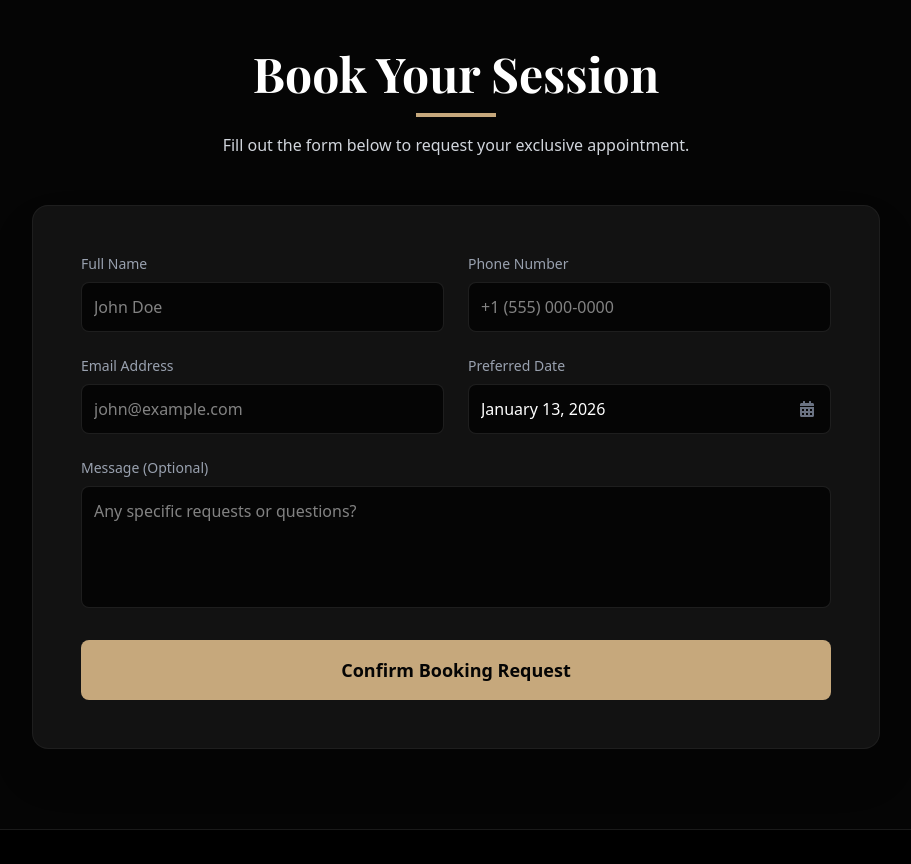
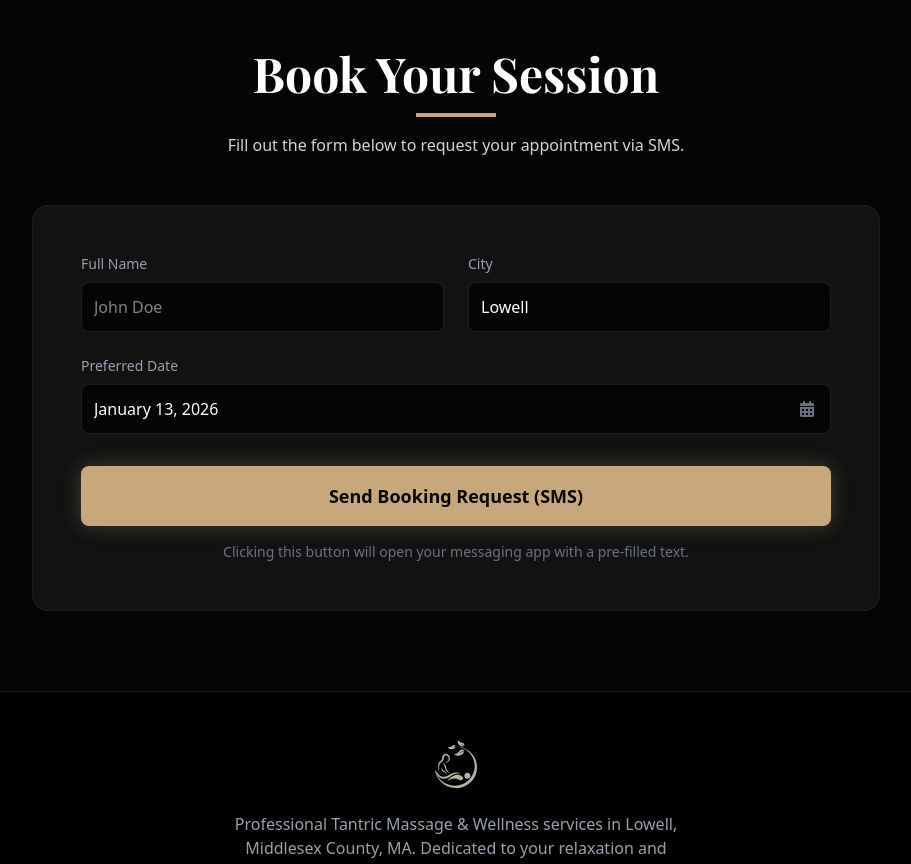
Before and after one commit to hmendiolach/landing_sabrinna, a Next.js app: page / in a window 1280 px wide. Shown: the part 1440-2304 px from the top of the page, without its empty margins (184-1095 px from the left). Built offline with nearby package versions, Linux system fonts and the light colour scheme; a web font is replaced by a local one.

Commit message:
refactor: remove emailjs, update form to SMS with name/city/date

```diff
--- a/components/BookingForm.tsx
+++ b/components/BookingForm.tsx
@@ -1,37 +1,25 @@
 "use client";
-import React, { useState, useRef } from 'react';
+import React, { useState } from 'react';
 import DatePicker from "react-datepicker";
 import "react-datepicker/dist/react-datepicker.css";
-import emailjs from '@emailjs/browser';
 import { FaCalendarAlt } from 'react-icons/fa';
 
 export default function BookingForm() {
-  const form = useRef<HTMLFormElement>(null);
   const [startDate, setStartDate] = useState<Date | null>(new Date());
-  const [loading, setLoading] = useState(false);
-  const [status, setStatus] = useState<'idle' | 'success' | 'error'>('idle');
 
-  const sendEmail = (e: React.FormEvent) => {
+  const handleSubmit = (e: React.FormEvent<HTMLFormElement>) => {
     e.preventDefault();
-    setLoading(true);
+    const form = e.currentTarget;
+    const name = (form.elements.namedItem('user_name') as HTMLInputElement).value;
+    const city = (form.elements.namedItem('user_city') as HTMLInputElement).value;
+    const date = startDate ? startDate.toLocaleDateString('en-US', { weekday: 'long', year: 'numeric', month: 'long', day: 'numeric' }) : 'a future date';
 
-    if (form.current) {
-      emailjs.sendForm(
-        'service_c9g79gq',
-        'template_66r33s9',
-        form.current,
-        'user_4X4X4X4X4X4X4X4X4X4X4' // Nota: Necesitas reemplazar esto con tu Public Key real de EmailJS
-      )
-      .then((result) => {
-          setLoading(false);
-          setStatus('success');
-          if(form.current) form.current.reset();
-      }, (error) => {
-          setLoading(false);
-          setStatus('error');
-          console.error(error.text);
-      });
-    }
+    // Construct SMS message in English as requested
+    // "Hi Sabrina, my name is [Name], I would like to book a massage session for [Date] in [City]."
+    const message = `Hi Sabrina, my name is ${name}. I would like to book a massage session for ${date} in ${city}.`;
+
+    // Open SMS app
+    window.location.href = `sms:+16176554053?&body=${encodeURIComponent(message)}`;
   };
 
   return (
@@ -41,11 +29,11 @@ export default function BookingForm() {
           <h2 className="text-3xl md:text-5xl font-serif font-bold text-white mb-4">Book Your Session</h2>
           <div className="w-20 h-1 bg-brand-gold mx-auto"></div>
           <p className="mt-4 text-gray-300">
-            Fill out the form below to request your exclusive appointment.
+            Fill out the form below to request your appointment via SMS.
           </p>
         </div>
 
-        <form ref={form} onSubmit={sendEmail} className="bg-brand-gray p-8 md:p-12 rounded-2xl shadow-2xl border border-white/5">
+        <form onSubmit={handleSubmit} className="bg-brand-gray p-8 md:p-12 rounded-2xl shadow-2xl border border-white/5">
           <div className="grid grid-cols-1 md:grid-cols-2 gap-6 mb-6">
             <div className="flex flex-col">
               <label className="text-sm font-medium text-gray-400 mb-2">Full Name</label>
@@ -57,30 +45,21 @@ export default function BookingForm() {
                 placeholder="John Doe"
               />
             </div>
+
             <div className="flex flex-col">
-              <label className="text-sm font-medium text-gray-400 mb-2">Phone Number</label>
+              <label className="text-sm font-medium text-gray-400 mb-2">City</label>
               <input
-                type="tel"
-                name="user_phone"
+                type="text"
+                name="user_city"
                 required
+                defaultValue="Lowell"
                 className="bg-brand-dark border border-white/10 rounded-lg p-3 text-white focus:outline-none focus:border-brand-gold transition-colors"
-                placeholder="+1 (555) 000-0000"
+                placeholder="Lowell"
               />
             </div>
           </div>
 
-          <div className="grid grid-cols-1 md:grid-cols-2 gap-6 mb-6">
-            <div className="flex flex-col">
-              <label className="text-sm font-medium text-gray-400 mb-2">Email Address</label>
-              <input
-                type="email"
-                name="user_email"
-                required
-                className="bg-brand-dark border border-white/10 rounded-lg p-3 text-white focus:outline-none focus:border-brand-gold transition-colors"
-                placeholder="john@example.com"
-              />
-            </div>
-            <div className="flex flex-col">
+          <div className="flex flex-col mb-8">
             <label className="text-sm font-medium text-gray-400 mb-2">Preferred Date</label>
             <div className="relative">
               <DatePicker
@@ -88,43 +67,22 @@ export default function BookingForm() {
                 onChange={(date: Date | null) => setStartDate(date)}
                 className="w-full bg-brand-dark border border-white/10 rounded-lg p-3 text-white focus:outline-none focus:border-brand-gold transition-colors"
                 wrapperClassName="w-full"
-                  name="booking_date"
                 dateFormat="MMMM d, yyyy"
               />
               <FaCalendarAlt className="absolute right-4 top-1/2 transform -translate-y-1/2 text-gray-500 pointer-events-none" />
             </div>
           </div>
-          </div>
-
-          <div className="flex flex-col mb-8">
-            <label className="text-sm font-medium text-gray-400 mb-2">Message (Optional)</label>
-            <textarea
-              name="message"
-              rows={4}
-              className="bg-brand-dark border border-white/10 rounded-lg p-3 text-white focus:outline-none focus:border-brand-gold transition-colors resize-none"
-              placeholder="Any specific requests or questions?"
-            ></textarea>
-          </div>
 
           <button
             type="submit"
-            disabled={loading}
-            className={`w-full py-4 rounded-lg font-bold text-lg transition-all transform hover:scale-[1.02] ${loading ? 'bg-gray-600 cursor-not-allowed' : 'bg-brand-gold hover:bg-brand-gold-hover text-brand-dark'}`}
+            className="w-full bg-brand-gold hover:bg-brand-gold-hover text-brand-dark py-4 rounded-lg font-bold text-lg transition-all transform hover:scale-[1.02] shadow-[0_0_20px_rgba(198,168,124,0.3)]"
           >
-            {loading ? 'Sending...' : 'Confirm Booking Request'}
+            Send Booking Request (SMS)
           </button>
 
-          {status === 'success' && (
-            <div className="mt-4 p-4 bg-green-500/20 text-green-400 rounded-lg text-center border border-green-500/30">
-              Request sent successfully! We will contact you shortly.
-            </div>
-          )}
-
-          {status === 'error' && (
-            <div className="mt-4 p-4 bg-red-500/20 text-red-400 rounded-lg text-center border border-red-500/30">
-              Something went wrong. Please try again or contact us via WhatsApp.
-            </div>
-          )}
+          <p className="mt-4 text-center text-sm text-gray-500">
+            Clicking this button will open your messaging app with a pre-filled text.
+          </p>
         </form>
       </div>
     </section>
--- a/package.json
+++ b/package.json
@@ -9,7 +9,6 @@
     "lint": "eslint"
   },
   "dependencies": {
-    "@emailjs/browser": "^4.4.1",
     "@next/third-parties": "^16.1.1",
     "gsap": "^3.14.2",
     "next": "16.1.1",
```
Also changed, not shown: 1 other file (tests, documents, lock files or other folders). Lines whose indentation alone changed are shown as unchanged.
